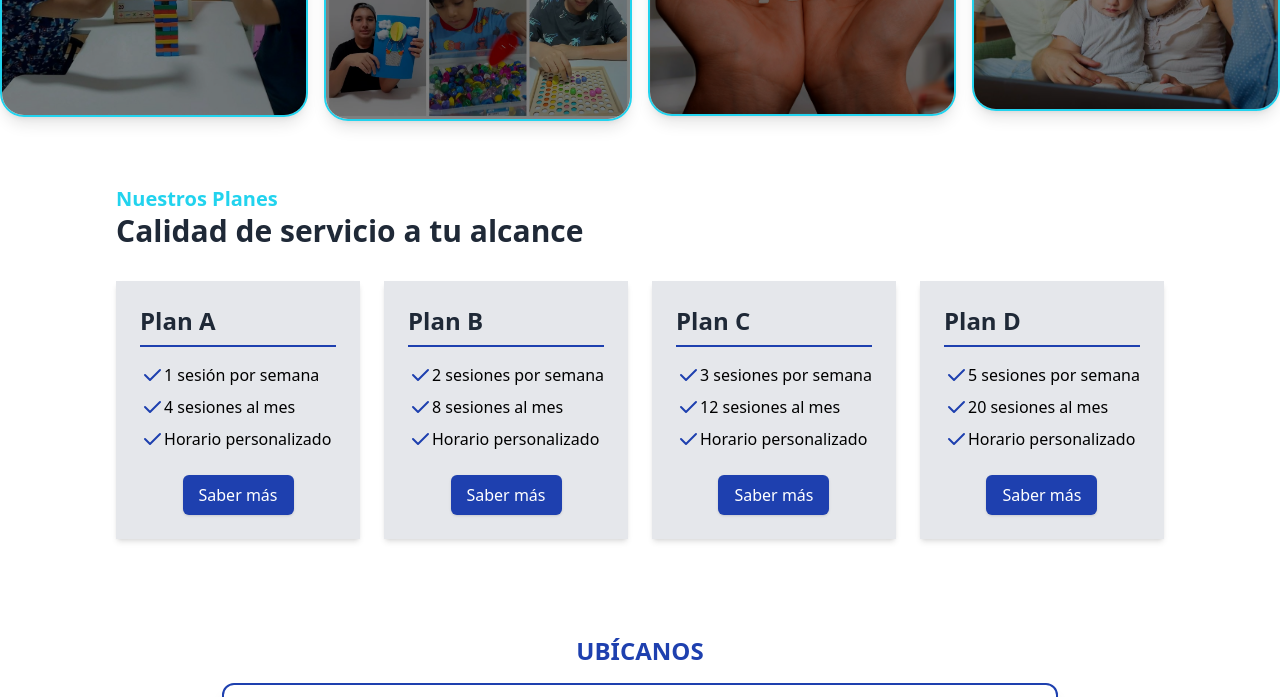
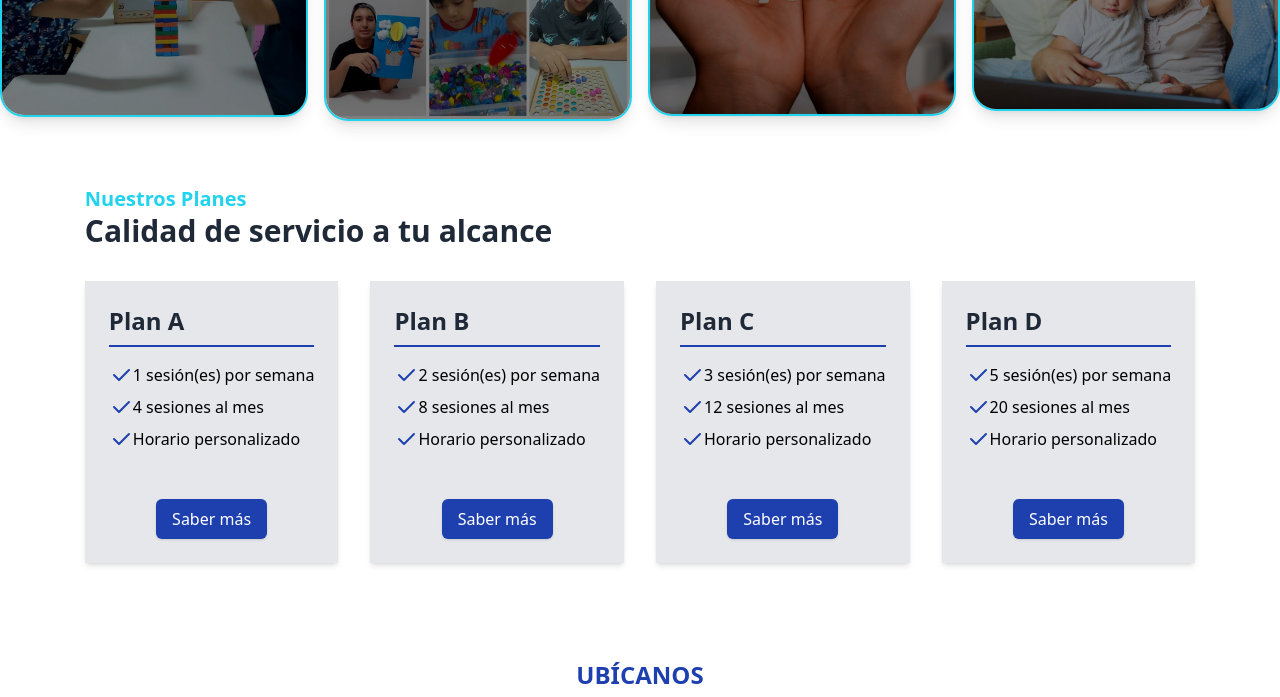
Before and after one commit to Sauro-Dev/landing-plenamente, an Astro site: page / in a window 1280 px wide. Shown: the part 1440-2137 px from the top of the page. Built offline with nearby package versions, Linux system fonts and the light colour scheme; Astro itself is replaced by a stand-in of ours; grey boxes are pictures that could not be loaded.

Commit message:
PlanCard creado

```diff
--- /dev/null
+++ b/src/components/PlanCard.astro
@@ -0,0 +1,34 @@
+---
+import Check from './icons/Check.astro';
+
+interface Props {
+  planName: string;
+  sessionsPerWeek: string;
+  sessionsPerMonth: string;
+  buttonLink: string;
+}
+
+const { planName, sessionsPerWeek, sessionsPerMonth, buttonLink } = Astro.props;
+---
+
+<div class="bg-gray-200 p-6 shadow-md">
+    <h3 class="text-2xl font-semibold text-gray-800 mb-4 border-b-2 border-blue-800 pb-2">
+      {planName}
+    </h3>
+    <ul class="text-left space-y-2 mb-6">
+      <li class="flex items-center mb-2">
+        <Check class="mr-2 text-blue-800" /> {sessionsPerWeek} sesión(es) por semana
+      </li>
+      <li class="flex items-center mb-2">
+        <Check class="mr-2 text-blue-800" /> {sessionsPerMonth} sesiones al mes
+      </li>
+      <li class="flex items-center mb-2">
+        <Check class="mr-2 text-blue-800" /> Horario personalizado
+      </li>
+    </ul>
+    <div class="flex justify-center">
+      <a href={buttonLink} class="bg-blue-800 text-white py-2 px-4 rounded-md shadow hover:bg-blue-900 mt-6">
+        Saber más
+      </a>
+    </div>
+  </div>
--- a/src/components/Planes.astro
+++ /dev/null
@@ -1,122 +0,0 @@
----
-import Check from "./icons/Check.astro";
----
-
-<section class="py-16">
-  <div class="text mb-8">
-    <h3 class="text-cyan-400 font-bold text-xl">Nuestros Planes</h3>
-    <h2 class="text-3xl font-bold text-gray-800">
-      Calidad de servicio a tu alcance
-    </h2>
-  </div>
-
-  <!-- Grid de los planes PlenaMENTE -->
-  <div class="grid gap-6 sm:grid-cols-2 lg:grid-cols-4">
-    <!-- Tarjeta Plan A -->
-    <div class="bg-gray-200 p-6 shadow-md">
-      <h3
-        class="text-2xl font-bold text-gray-800 mb-4 border-b-2 border-blue-800 pb-2"
-      >
-        Plan A
-      </h3>
-      <ul class="text-left space-y-2 mb-6">
-        <li class="flex items-center">
-          <Check class="mr-2" /> 1 sesión por semana
-        </li>
-        <li class="flex items-center">
-          <Check class="mr-2" /> 4 sesiones al mes
-        </li>
-        <li class="flex items-center">
-          <Check class="mr-2" /> Horario personalizado
-        </li>
-      </ul>
-      <div class="flex justify-center">
-        <button
-          class="bg-blue-800 text-white py-2 px-4 rounded-md shadow hover:bg-blue-900"
-        >
-          Saber más
-        </button>
-      </div>
-    </div>
-    <!-- Tarjeta Plan B -->
-    <div class="bg-gray-200 p-6 shadow-md">
-      <h3
-        class="text-2xl font-bold text-gray-800 mb-4 border-b-2 border-blue-800 pb-2"
-      >
-        Plan B
-      </h3>
-      <ul class="text-left space-y-2 mb-6">
-        <li class="flex items-center">
-          <Check class="mr-2" /> 2 sesiones por semana
-        </li>
-        <li class="flex items-center">
-          <Check class="mr-2" /> 8 sesiones al mes
-        </li>
-        <li class="flex items-center">
-          <Check class="mr-2" /> Horario personalizado
-        </li>
-      </ul>
-      <div class="flex justify-center">
-        <button
-          class="bg-blue-800 text-white py-2 px-4 rounded-md shadow hover:bg-blue-900"
-        >
-          Saber más
-        </button>
-      </div>
-    </div>
-
-    <!-- Tarjeta Plan C -->
-    <div class="bg-gray-200 p-6 shadow-md">
-      <h3
-        class="text-2xl font-bold text-gray-800 mb-4 border-b-2 border-blue-800 pb-2"
-      >
-        Plan C
-      </h3>
-      <ul class="text-left space-y-2 mb-6">
-        <li class="flex items-center">
-          <Check class="mr-2" /> 3 sesiones por semana
-        </li>
-        <li class="flex items-center">
-          <Check class="mr-2" /> 12 sesiones al mes
-        </li>
-        <li class="flex items-center">
-          <Check class="mr-2" /> Horario personalizado
-        </li>
-      </ul>
-      <div class="flex justify-center">
-        <button
-          class="bg-blue-800 text-white py-2 px-4 rounded-md shadow hover:bg-blue-900"
-        >
-          Saber más
-        </button>
-      </div>
-    </div>
-
-    <!-- Tarjeta Plan D -->
-    <div class="bg-gray-200 p-6 shadow-md">
-      <h3
-        class="text-2xl font-bold text-gray-800 mb-4 border-b-2 border-blue-800 pb-2"
-      >
-        Plan D
-      </h3>
-      <ul class="text-left space-y-2 mb-6">
-        <li class="flex items-center">
-          <Check class="mr-2" /> 5 sesiones por semana
-        </li>
-        <li class="flex items-center">
-          <Check class="mr-2" /> 20 sesiones al mes
-        </li>
-        <li class="flex items-center">
-          <Check class="mr-2" /> Horario personalizado
-        </li>
-      </ul>
-      <div class="flex justify-center">
-        <button
-          class="bg-blue-800 text-white py-2 px-4 rounded-md shadow hover:bg-blue-900"
-        >
-          Saber más
-        </button>
-      </div>
-    </div>
-  </div>
-</section>
--- a/src/layouts/Layout.astro
+++ b/src/layouts/Layout.astro
@@ -6,7 +6,8 @@ import Solution from "../components/Solution.astro";
 import Ubicanos from "../components/Ubicanos.astro";
 import Footer from "../components/Footer.astro";
 import Interventions from "../components/Interventions.astro";
-import Planes from "../components/Planes.astro";
+import PlanCard from "../components/PlanCard.astro";
+import Check from "../components/icons/Check.astro";
 
 interface Props {
   title: string;
@@ -32,7 +33,49 @@ const { description, title } = Astro.props;
     <CalltoAction />
     <Solution />
     <Interventions />
-    <Planes />
+
+    <!-- Sección de los planes -->
+    <section class="py-16">
+      <div class="text mb-8">
+        <h3 class="text-cyan-400 font-bold text-xl">Nuestros Planes</h3>
+        <h2 class="text-3xl font-bold text-gray-800">
+          Calidad de servicio a tu alcance
+        </h2>
+      </div>
+
+      <div class="container mx-auto grid gap-8 sm:grid-cols-2 lg:grid-cols-4">
+        <PlanCard
+          planName="Plan A"
+          sessionsPerWeek="1"
+          sessionsPerMonth="4"
+          buttonLink="https://example.com/plan-a"
+        />
+
+        <PlanCard
+          planName="Plan B"
+          sessionsPerWeek="2"
+          sessionsPerMonth="8"
+          buttonLink="https://example.com/plan-b"
+        />
+
+        <PlanCard
+          planName="Plan C"
+          sessionsPerWeek="3"
+          sessionsPerMonth="12"
+          buttonLink="https://example.com/plan-c"
+        />
+
+        <PlanCard
+          planName="Plan D"
+          sessionsPerWeek="5"
+          sessionsPerMonth="20"
+          buttonLink="https://example.com/plan-d"
+        />
+
+      </div>
+
+    </section>
+
     <Ubicanos />
     <Footer />
 
```
